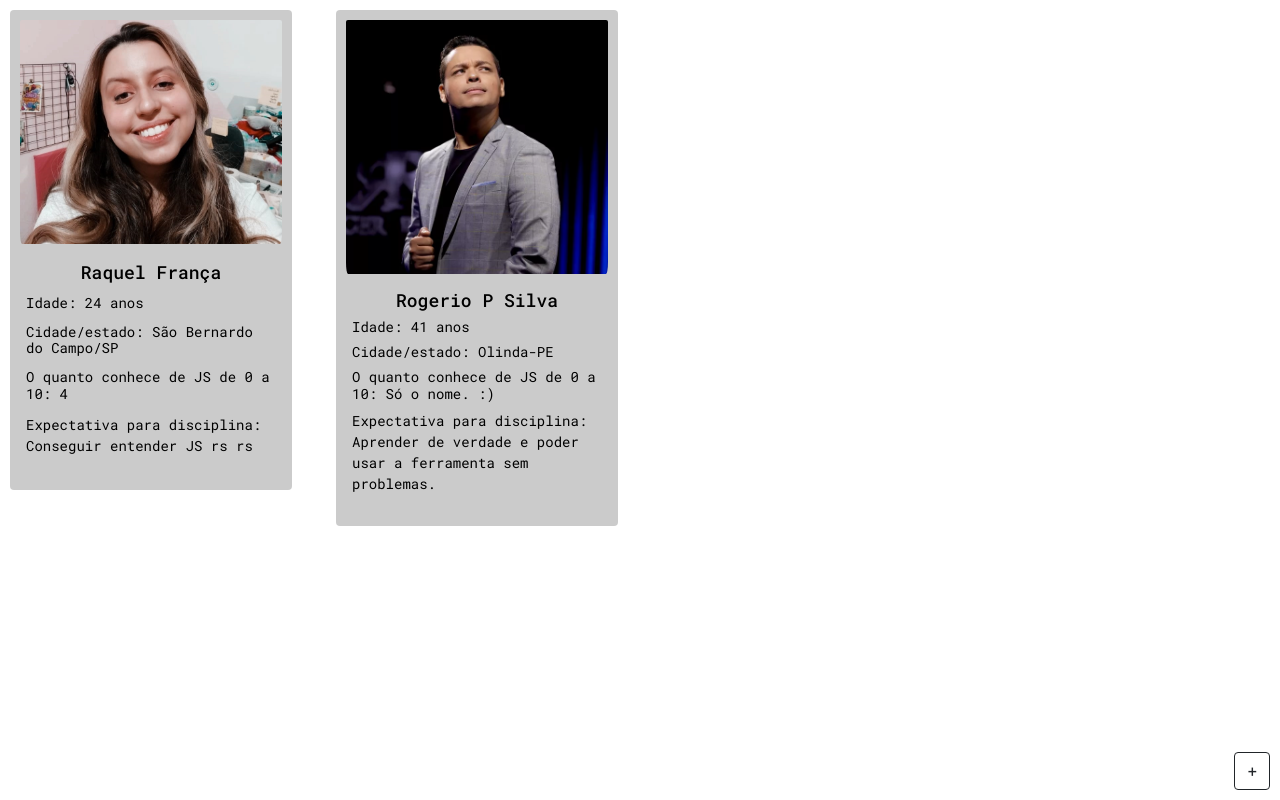
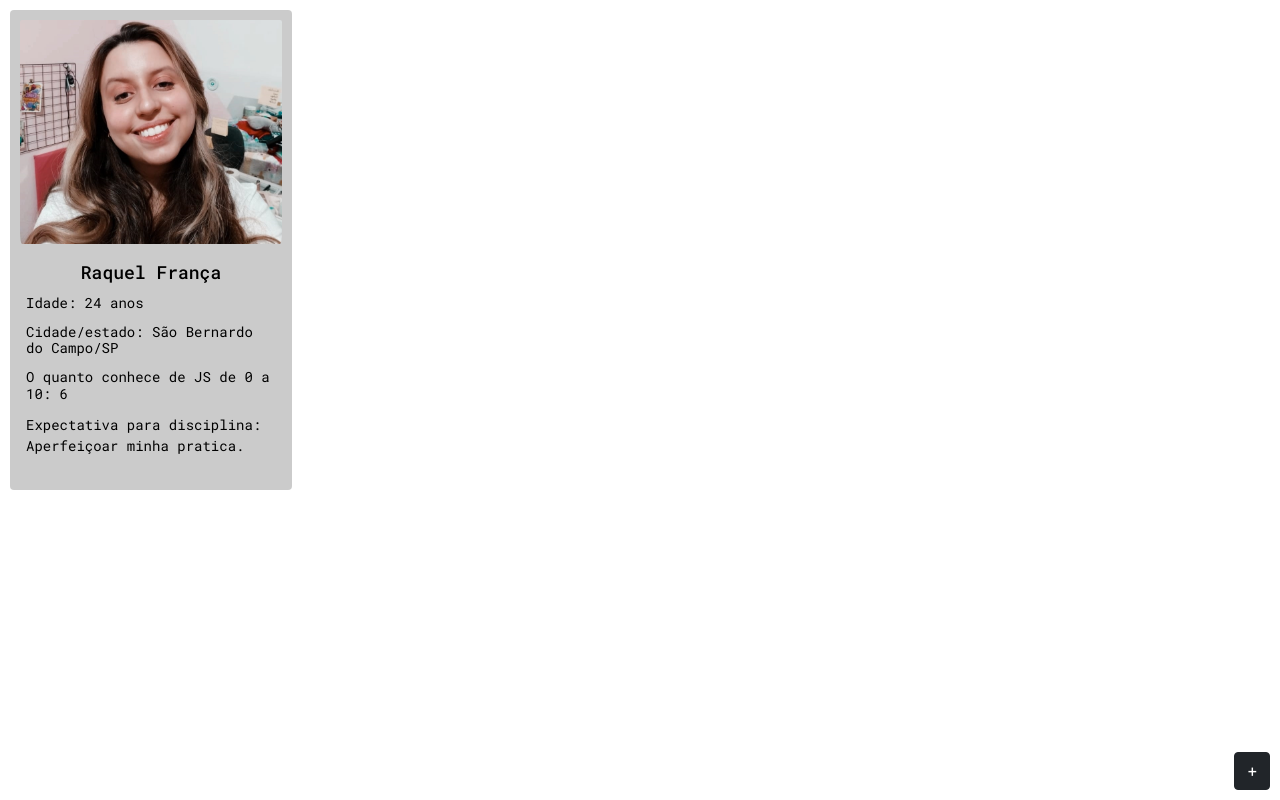
Before and after one commit to Raqfranca/padletClone-, a plain HTML site: page index.html in a window 1280 px wide. Drawn offline with nearby package versions, Linux system fonts and the light colour scheme.

Commit message:
Update index.html
Atualização da página.

```diff
--- a/index.html
+++ b/index.html
@@ -35,29 +35,9 @@
 
                                 <h2>Cidade/estado: São Bernardo do Campo/SP</h2>
 
-                                <h2>O quanto conhece de JS de 0 a 10: 4</h2>
+                                <h2>O quanto conhece de JS de 0 a 10: 6</h2>
 
-                                <p>Expectativa para disciplina: Conseguir entender JS rs rs </p>
-
-                            </div>
-                    </div>
-                </div>
-
-                <div class="col-sm-6 col-lg-4 col-xl-3 mb-3">
-                    <div class="card">
-                        <img src="./img/rogerio.webp" class="card-img-top" alt="">
-
-                            <div class="card-body">
-
-                                <h1>Rogerio P Silva</h1>
-
-                                <h2>Idade: 41 anos</h2>
-
-                                <h2>Cidade/estado: Olinda-PE</h2>
-
-                                <h2>O quanto conhece de JS de 0 a 10: Só o nome. :)</h2>
-
-                                <p>Expectativa para disciplina: Aprender de verdade e poder usar a ferramenta sem problemas. </p>
+                                <p>Expectativa para disciplina: Aperfeiçoar minha pratica. </p>
 
                             </div>
                     </div>
@@ -119,30 +99,18 @@
         </div>
 
 
-
-
         <!-- Criação do botão que está dentro do formulário -->
 
         <div class="adicionarItem">
 
-            <button type="button" class="btn btn-outline-dark" id="adicionarItem" data-bs-toggle="modal" data-bs-target="#exampleModal">
+            <button type="button" class="btn btn-dark" id="adicionarItem" data-bs-toggle="modal" data-bs-target="#exampleModal">
                     +
             </button>
 
         </div>
 
 
-
-
-
-
-
     </main>
-
-
-
-
-
 
 
     <script src="https://cdn.jsdelivr.net/npm/bootstrap@5.1.3/dist/js/bootstrap.bundle.min.js"
```
